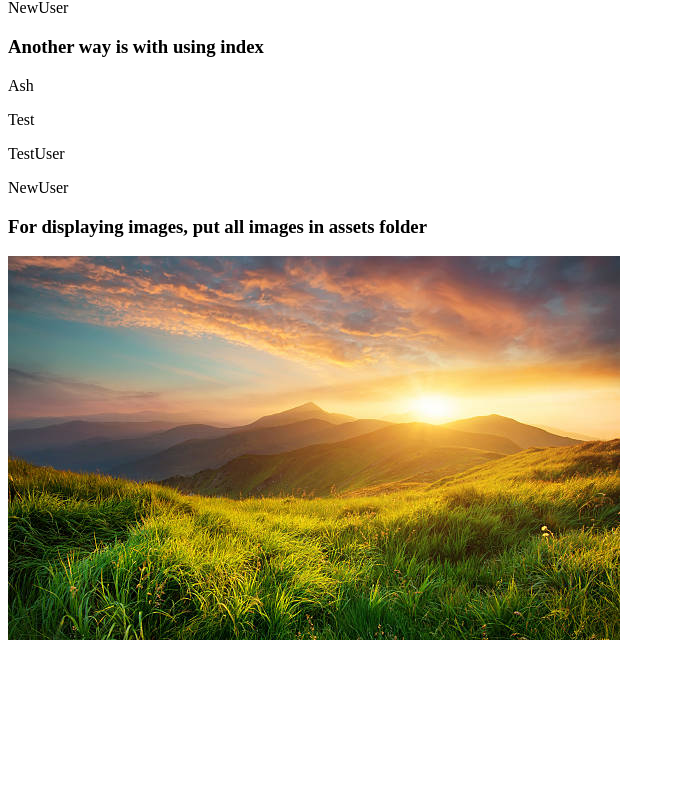
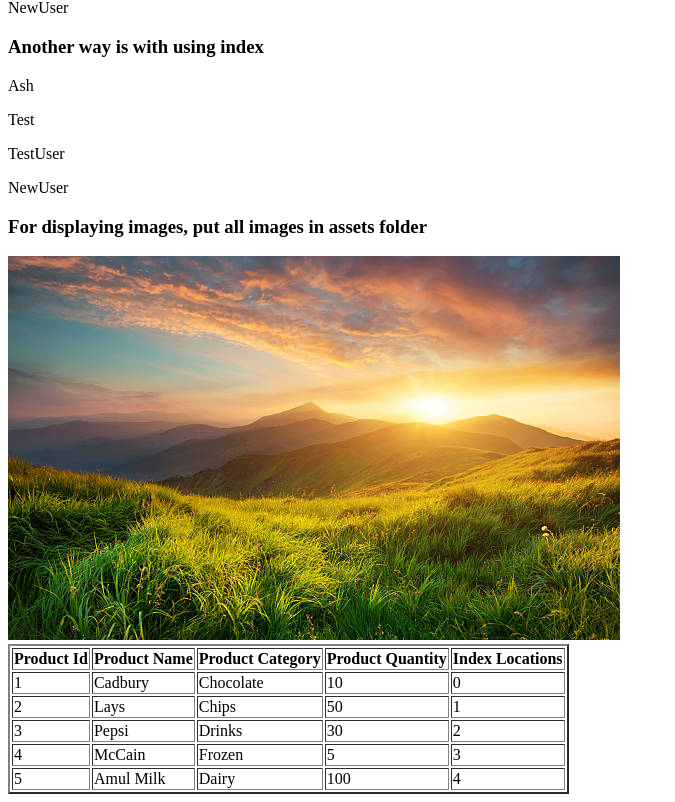
Before and after one commit to sag128/AngularFS_Training_Assignments, an Angular app in the folder Angular/Day 1/DemoAngularApp/: page / in a window 1280 px wide. Shown: the part 258-1060 px from the top of the page, without its empty margins (0-675 px from the left). Before the commit the page ends 910 px from the top, so only its background shows below. Built offline with nearby package versions, Linux system fonts and the light colour scheme.

Commit message:
Added Task 2 for day 1 Angular

```diff
--- a/Angular/Day 1/DemoAngularApp/src/app/emp/emp.component.html
+++ b/Angular/Day 1/DemoAngularApp/src/app/emp/emp.component.html
@@ -29,3 +29,20 @@
 </div>
 <h3>For displaying images, put all images in assets folder</h3>
 <img src="../../assets/stock.jpg" />
+
+
+<table border="2">
+    <th>Product Id</th>
+    <th>Product Name</th>
+    <th>Product Category</th>
+    <th>Product Quantity</th>
+    <th>Index Locations</th>
+
+    <tr *ngFor="let items of listOfProducts;let i=index">
+        <td>{{items.pid}}</td>
+        <td>{{items.pname}}</td>
+        <td>{{items.category}}</td>
+        <td>{{items.quantity}}</td>
+        <td>{{i}}</td>
+    </tr>
+</table>
--- a/Angular/Day 1/DemoAngularApp/src/app/emp/emp.component.ts
+++ b/Angular/Day 1/DemoAngularApp/src/app/emp/emp.component.ts
@@ -1,4 +1,5 @@
 import { Component, OnInit } from '@angular/core';
+import { Product } from '../model/product.model';
 
 @Component({
   selector: 'app-emp',
@@ -16,6 +17,15 @@ export class EmpComponent implements OnInit {
 
   listOfNames:string[] = ["Ash","Test","TestUser","NewUser"];
 
+  listOfProducts:Product[] = [
+    {pid:1,category:"Chocolate",pname:"Cadbury",quantity:10},
+    {pid:2,category:"Chips",pname:"Lays",quantity:50},
+    {pid:3,category:"Drinks",pname:"Pepsi",quantity:30},
+    {pid:4,category:"Frozen",pname:"McCain",quantity:5},
+    {pid:5,category:"Dairy",pname:"Amul Milk",quantity:100},
+
+  ]
+
   constructor() { }
 
   ngOnInit(): void {
```
Also changed, not shown: Angular/Day 1/DemoAngularApp/src/app/model/product.model.ts (added, +8 -0 lines).
